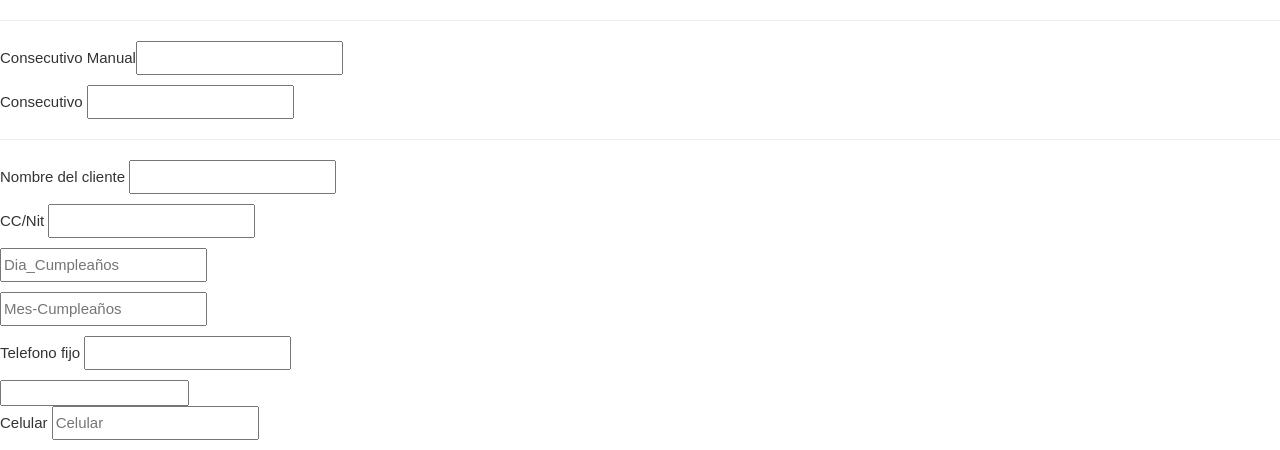
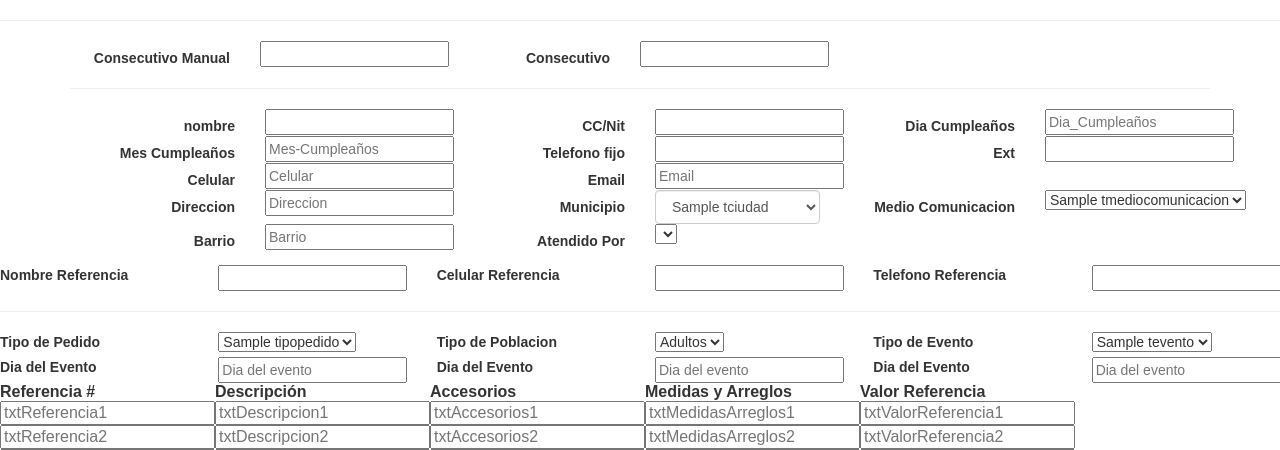
Before and after one commit to LeynerBejarano/VestidosTrajesYTO, a Flask app: page /pedidos in a window 1280 px wide. Shown: the top 450 px of the page. Run offline with Flask 2, Linux system fonts and the light colour scheme; tables that the repository leaves empty hold one stand-in row (values such as "Sample post"); lists and menus that the app fills with data are empty; some libraries are stand-ins or nearby versions; some web fonts are replaced.

Commit message:
en requerimiento.txt esta el avance

```diff
--- a/app/form_pedido.py
+++ b/app/form_pedido.py
@@ -86,7 +86,7 @@ class Form_Pedido(Form):
     ins_ciudad = SelectField(coerce = int, validators=[DataRequired()])
     otro_ins_ciudad = StringField(validators=[DataRequired()])
 
-    #Datos Pedido
+    #Datos factura
     fac_numero = StringField('nombre de la referencia dek cliente', validators=[Optional()])
     ped_poblacion = SelectField('Poblacion<span class="obligatorio">*</span>', coerce = int, choices = [(1,'Adultos'), (2,'Niños')], validators = [DataRequired()])
     fecha_evento = DateField('fecha_evento', validators=[Optional()])
@@ -139,6 +139,7 @@ class Form_Pedido(Form):
     fac_DevolverMercanciaAño = StringField('año en que devuelve las prendas', validators=[DataRequired()])
     fac_consecutivoManual = StringField('el equivalente en los manuales', validators=[DataRequired()])
     fac_nota = StringField('observaciones sobre la factura', validators=[DataRequired()])
+    fac_prenda = SelectField('Tipo de devolución', coerce = int, validators=[Optional()])
 
     abonos = DecimalField('Abonos', validators = [Optional()])
 
--- a/app/static/js/pedidos.js
+++ b/app/static/js/pedidos.js
@@ -8,14 +8,79 @@ var test;
 
 
 $(document).ready(function(){
+  /*
+if( ($('#txtDiaRecoger').val() != '') && ($('#txtMesRecoger').val() != '') && ($('#txtAñoRecoger').val() != '') && ($('#txtDiaEntregar').val() != '') && ($('#txtMesEntregar').val() != '') && ($('#txtAñoEntregar').val() != '')  ) {
+  $.ajax({
 
+            data:{
+                txtDiaRecoger : $('#txtDiaRecoger').val(),
+                txtMesRecoger: $('#txtMesRecoger').val(),
+                txtAñoRecoger: $('#txtAñoRecoger').val(),
+                txtDiaEntregar : $('#txtDiaEntregar').val(),
+                txtMesEntregar : $('#txtMesEntregar').val(),
+                txtAñoEntregar : $('#txtAñoEntregar').val(),
+                txtPrenda: $('#txtPrenda').val()
+            },
 
+            //data : $('form').serialize(),
+            type: 'POST',
+            url:'/UsuarioNuevoViejo',
+          success: function(data){
+            $('#NuevoViejo').text(data)
+            $('#NuevoViejo').show()
+
+  }
+            //success: function(data) {
+              //         window.location = Json.parse(data);
+                // }
+
+        })
+
+} */
+$('#txtMunicipio').on('change', function(event){
+
+if ( ($('#txtMunicipio').val() == '25') || ($('#txtMunicipio').val() == '24') || ($('#txtMunicipio').val() == '23') || ($('#txtMunicipio').val() == '22') || ($('#txtMunicipio').val() == '21') || ($('#txtMunicipio').val() == '20') || ($('#txtMunicipio').val() == '19') ){
+
+    $('#MetroPol').text('FAM')
+    $('#MetroPol').show()
+}
+
+else {
+    $('#MetroPol').text('AM')
+    $('#MetroPol').show()
+}
+
+})
+
+$('#txtCC_Nit').on('input', function(event){
+    $.ajax({
+
+            data:{
+                txtCC_Nit :$('#txtCC_Nit').val()
+            },
+
+            //data : $('form').serialize(),
+            type: 'POST',
+            url:'/UsuarioNuevoViejo',
+          success: function(data){
+            $('#NuevoViejo').text(data)
+            $('#NuevoViejo').show()
+
+  }
+            //success: function(data) {
+              //         window.location = Json.parse(data);
+                // }
+
+        })
+
+})
 
 $('#SiguienteFactura').click(function(){
 
         $.ajax({
 
             data:{
+                txtCC_Nit :$('#txtCC_Nit').val(),
                 txtConsecutivo: $('#txtConsecutivo').val()
 
             },
--- a/app/templates/pedido.html
+++ b/app/templates/pedido.html
@@ -3,39 +3,131 @@
     <link rel="stylesheet" href="/static/css/pedido.css">
 {% endblock %}
 {% block content %}
- <form  method = "POST" >
+<div class="container">
+ <form class="form-horizontal" role="form" method = "POST" >
+<div class="form-group">
+<label class="control-label col-sm-2" for="email">Consecutivo Manual</label>
+    <div class="col-sm-2">
+      <input type ="text" name = "txtConsecutivoManual" plaholder="Nombre de la Referencia" id="txtConsecutivoManual"/>
+    </div>
+  <label class="control-label col-sm-2" for="email">Consecutivo</label>
+  <div class="col-sm-2">
+  <input type ="text" name = "txtConsecutivo" plaholder="Nombre de la Referencia" id="txtConsecutivo" />
+  </div>
+</div>
 
-<p> Consecutivo Manual<input type ="text" name = "txtConsecutivoManual" plaholder="Nombre de la Referencia" id="txtConsecutivoManual"/>
-<p> Consecutivo <input type ="text" name = "txtConsecutivo" plaholder="Nombre de la Referencia" id="txtConsecutivo" />
 <!-- disabled -->
  <hr>
+<div class="row">
+  <label class="control-label col-sm-2" for="email">nombre</label>
+  <div class="col-sm-2 ">
+          <input type = "text" name = "txtNonmbreCliente" id="txtNonmbreCliente"/>
+</div>
+<label class="control-label col-sm-2" for="email">CC/Nit</label>
+  <div class="col-sm-2 ">
+         <input type = "text" name = "txtCC_Nit" id="txtCC_Nit" />
+         <span id="NuevoViejo" class="label label-primary" style="display: none"></span>
+        </div>
+        <label class="control-label col-sm-2" for="email">Dia Cumpleaños</label>
+        <div class="col-sm-2 ">
+          <input type = "text" name = "txtDiaCumpleaños" placeholder="Dia_Cumpleaños" id="txtDiaCumpleaños"/>
+          </div>
+ </div>
+ <div class="row">
+<label class="control-label col-sm-2" for="email">Mes Cumpleaños</label>
+        <div class="col-sm-2 ">
+           <input type = "text" name = "txtMesCumpleaños" placeholder="Mes-Cumpleaños" id="txtMesCumpleaños"/>
+ </div>
+<label class="control-label col-sm-2" for="email">Telefono fijo</label>
+        <div class="col-sm-2 ">
+          <input type ="text" name = "txtTelefonoFijo" id="txtTelefonoFijo"/>
+          </div>
+          <label class="control-label col-sm-2" for="email">Ext</label>
+        <div class="col-sm-2 ">
+         <input type ="text" name = "txtExtension" plaholder="Ext" id="txtExtension"/>
+         </div>
+         </div>
+          <div class="row">
+         <label class="control-label col-sm-2" for="email">Celular</label>
+        <div class="col-sm-2 ">
+         <input type ="text" name = "txtCelular" placeholder="Celular" id="txtCelular"/>
+          </div>
+          <label class="control-label col-sm-2" for="email">Email</label>
+        <div class="col-sm-2 ">
+          <input type ="text" name = "txtEmail" placeholder="Email" id="txtEmail"/>
+          </div>
+  </div>
+  <div class="row">
+   <label class="control-label col-sm-2" for="email">Direccion</label>
+        <div class="col-sm-2 ">
+         <input type ="text" name = "txtDireccion" placeholder="Direccion" id="txtDireccion"/>
+         </div>
+         <label class="control-label col-sm-2" for="email">Municipio</label>
+        <div class="col-sm-2 ">
+         {{form.municipio_enc(class="form-control",id="txtMunicipio", placeholder="¿Cuál?")}}
+         <span id="MetroPol" class="label label-warning" style="display: none"></span>
+          </div>
+          <label class="control-label col-sm-2" for="email">Medio Comunicacion</label>
+        <div class="col-sm-2 ">
+         {{form.cli_medioConocio( id = "txtMedioConocio")}}
+         </div>
+     </div>
+    <div class="row">
+         <label class="control-label col-sm-2" for="email">Barrio</label>
+        <div class="col-sm-2 ">
+         <input type ="text" name = "txtBarrio" placeholder="Barrio"  id="txtBarrio"/>
+          </div>
+          <label class="control-label col-sm-2" for="email">Atendido Por</label>
+        <div class="col-sm-2 ">
+         {{form.vendedor( id = "txtAtendidoPor" )}}
+         </div>
+    </div>
+   </div>
+   <div class="row">
 
-         <p>Nombre del cliente <input type = "text" name = "txtNonmbreCliente" id="txtNonmbreCliente"/></p>
-         <p>CC/Nit <input type = "text" name = "txtCC_Nit" id="txtCC_Nit" /></p>
-         <p>  <input type = "text" name = "txtDiaCumpleaños" placeholder="Dia_Cumpleaños" id="txtDiaCumpleaños"/></p>
-         <p>  <input type = "text" name = "txtMesCumpleaños" placeholder="Mes-Cumpleaños" id="txtMesCumpleaños"/></p>
-         <p>Telefono fijo <input type ="text" name = "txtTelefonoFijo" id="txtTelefonoFijo"/></p>
-         <input type ="text" name = "txtExtension" plaholder="Ext" id="txtExtension"/>
-         <p>Celular <input type ="text" name = "txtCelular" placeholder="Celular" id="txtCelular"/></p>
-         <p> Email <input type ="text" name = "txtEmail" placeholder="Email" id="txtEmail"/></p>
-         <p> Direccion<input type ="text" name = "txtDireccion" placeholder="Direccion" id="txtDireccion"/></p>
-         <p> Municipio {{form.municipio_enc(class="form-control",id="txtMunicipio", placeholder="¿Cuál?")}}</p>
-         <p> Medio {{form.cli_medioConocio( id = "txtMedioConocio")}}</p>
-         <p> Barrio <input type ="text" name = "txtBarrio" placeholder="Barrio"  id="txtBarrio"/></p>
-         <p> Atendido por {{form.vendedor( id = "txtAtendidoPor" )}}</p>
-         <p> <input type ="text" name = "txtReferenciaNombre" plaholder="Nombre de la Referencia" id="txtReferenciaNombre"/>
-         <p> <input type ="text" name = "txtReferenciaCelular" plaholder="Celular de la Referencia" id="txtReferenciaCelular"/>
-         <p>Telefono de la referencia <input type ="text" name = "txtReferenciaTelefono" plaholder="Telefono de la Referencia" id="txtReferenciaTelefono"/>
-
+         <label class="control-label col-sm-2" for="email">Nombre Referencia</label>
+        <div class="col-sm-2 ">
+         <input type ="text" name = "txtReferenciaNombre" plaholder="Nombre de la Referencia" id="txtReferenciaNombre"/>
+         </div>
+         <label class="control-label col-sm-2" for="email">Celular Referencia</label>
+        <div class="col-sm-2 ">
+         <input type ="text" name = "txtReferenciaCelular" plaholder="Celular de la Referencia" id="txtReferenciaCelular"/>
+         </div>
+          <label class="control-label col-sm-2" for="email">Telefono Referencia</label>
+        <div class="col-sm-2 ">
+         <input type ="text" name = "txtReferenciaTelefono" plaholder="Telefono de la Referencia" id="txtReferenciaTelefono"/>
+         </div>
+</div>
 
 <hr>
-         <p> Tipo de pedido {{form.fac_tipoPedido( id = "txtTipoPedido")}}</p>
-         <p> Poblacion {{form.ped_poblacion( id = "txtPedPoblacion")}}</p>
-         <p> Tipo de evento {{form.ped_evento( id = "txtTipoEvento")}}</p>
-         <p> Fecha del evento <input type = "text" name = "txtDiaEvento" placeholder="Dia del evento" id="txtDiaEvento"/>
+ <div class="row">
+ <label class="control-label col-sm-2" for="email">Tipo de Pedido</label>
+        <div class="col-sm-2 ">
+         {{form.fac_tipoPedido( id = "txtTipoPedido")}}
+         </div>
+         <label class="control-label col-sm-2" for="email">Tipo de Poblacion</label>
+        <div class="col-sm-2 ">
+         {{form.ped_poblacion( id = "txtPedPoblacion")}}
+         </div>
+         <label class="control-label col-sm-2" for="email">Tipo de Evento</label>
+        <div class="col-sm-2 ">
+          {{form.ped_evento( id = "txtTipoEvento")}}
+          </div>
+         </div>
+ <div class="row">
+     <label class="control-label col-sm-2" for="email">Dia del Evento</label>
+        <div class="col-sm-2 ">
+         <input type = "text" name = "txtDiaEvento" placeholder="Dia del evento" id="txtDiaEvento"/>
+         </div>
+      <label class="control-label col-sm-2" for="email">Dia del Evento</label>
+        <div class="col-sm-2 ">
          <input type = "text" name = "txtMesEvento" placeholder="Dia del evento" id="txtMesEvento"/>
-         <input type = "text" name = "txtAñoEvento" placeholder="Dia del evento" id="txtAñoEvento"/></p>
-
+         </div>
+      <label class="control-label col-sm-2" for="email">Dia del Evento</label>
+        <div class="col-sm-2 ">
+         <input type = "text" name = "txtAñoEvento" placeholder="Dia del evento" id="txtAñoEvento"/>
+         </div>
+  </div>
          <table>
           <tr>
             <th>Referencia #</th>
@@ -118,6 +210,8 @@
          <button type="button" id="Descargar">Descargar</button>
          <button type="button" id="SiguienteFactura">Siguiente Factura</button>
       </form>
+      </div>
+
       <br>
       <div id="succesAlert" class="alert alert-succes" role="alert" style="display:none;"></div>
       <div id="errorAlert" class="alert alert-danger" role="alert" style="display:none;"></div>
```
Also changed, not shown: app/model/cantidad_Prenda.py (+5 -11 lines), app/model/reservas_Prenda.py (+6 -11 lines), app/pedido.py (+73 -12 lines), requisitos.txt (added, +22 -0 lines).
